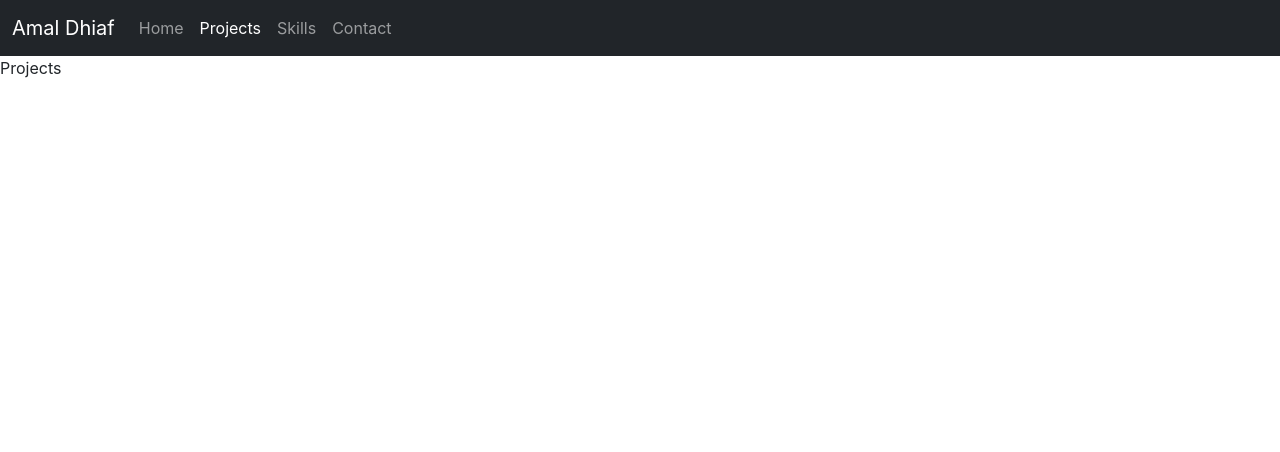
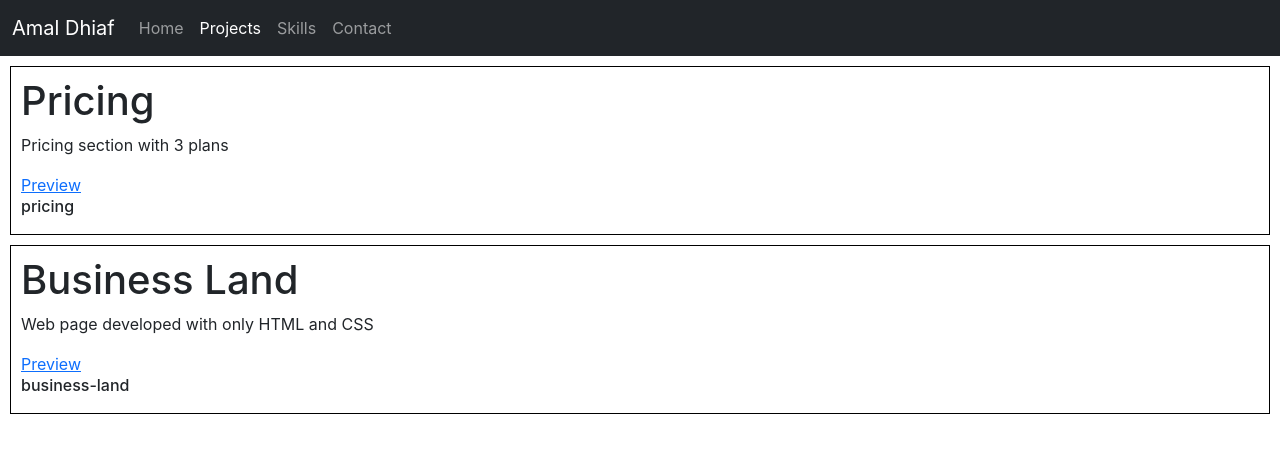
Before and after one commit to Amal-Dhiaf/Portfolio, a React (Create React App) app: page /Projects in a window 1280 px wide. Shown: the top 452 px of the page. Built offline with nearby package versions, Linux system fonts and the light colour scheme.

Commit message:
Add content to the Projects page

```diff
--- a/src/pages/Projects.js
+++ b/src/pages/Projects.js
@@ -1,9 +1,34 @@
 import React from 'react'
+const PROJECTS = [
+    {
+        title: 'Pricing',
+        description: 'Pricing section with 3 plans',
+        url: 'https://amal-dhiaf.github.io/pricing/',
+        githubID: 'pricing'
+    },
+    {
+        title: 'Business Land',
+        description: 'Web page developed with only HTML and CSS',
+        url: 'https://amal-dhiaf.github.io/business-land/ ',
+        githubID: 'business-land'
+    }
+]
 
 function Projects() {
-  return (
-    <div>Projects</div>
-  )
+    return (
+        <div>
+            <div>
+                { PROJECTS.map(item => (
+                    <div key={ item.githubID} style={{ border: 'solid 1px black', margin:10, padding: 10}}>
+                    <h1> {item.title} </h1>
+                    <p> {item.description}</p>
+                    <a href={item.url} target='_blank'> Preview </a>
+                    <h6>{item.githubID} </h6>
+                    </div>
+                )) }
+            </div>
+        </div>
+    )
 }
 
 export default Projects
```
